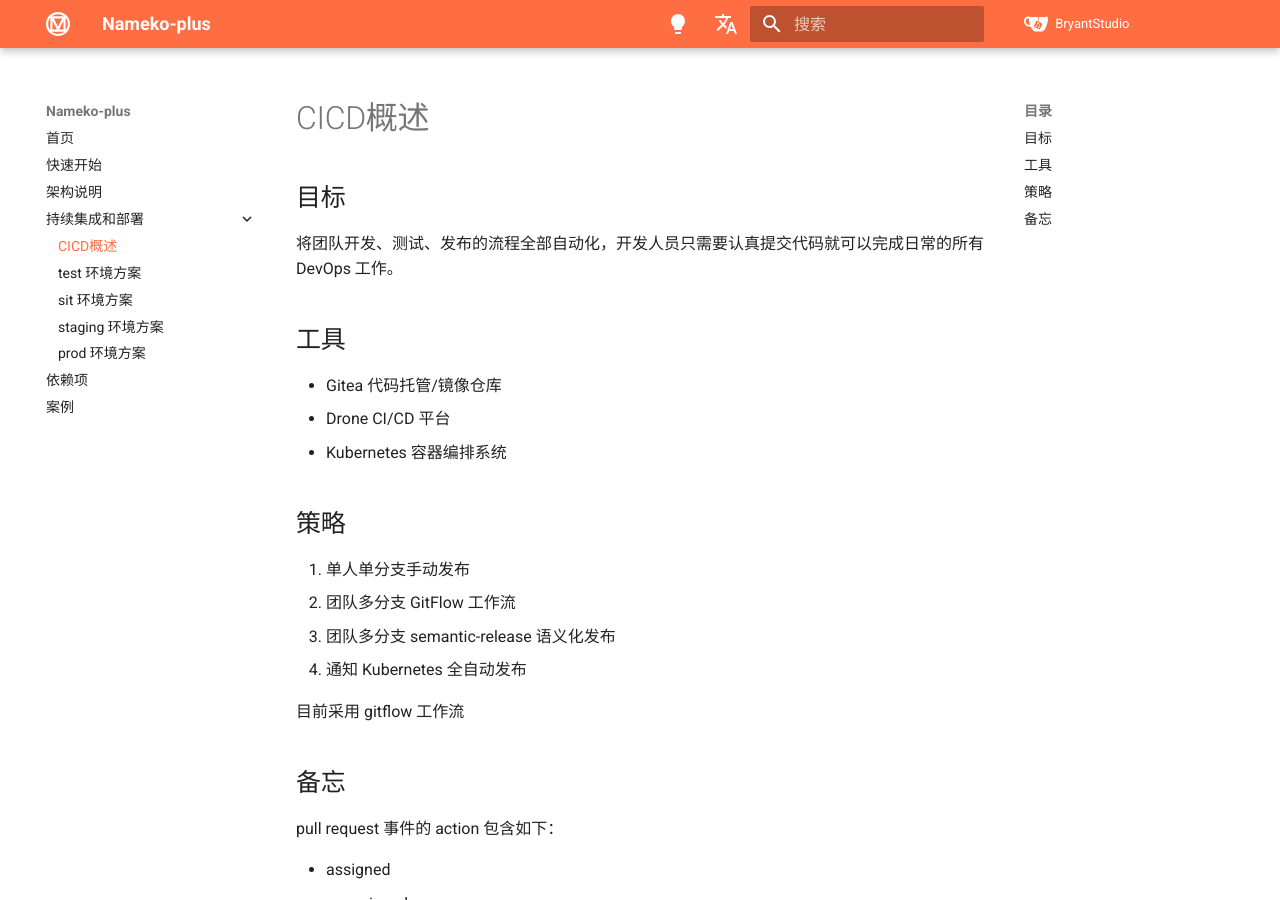
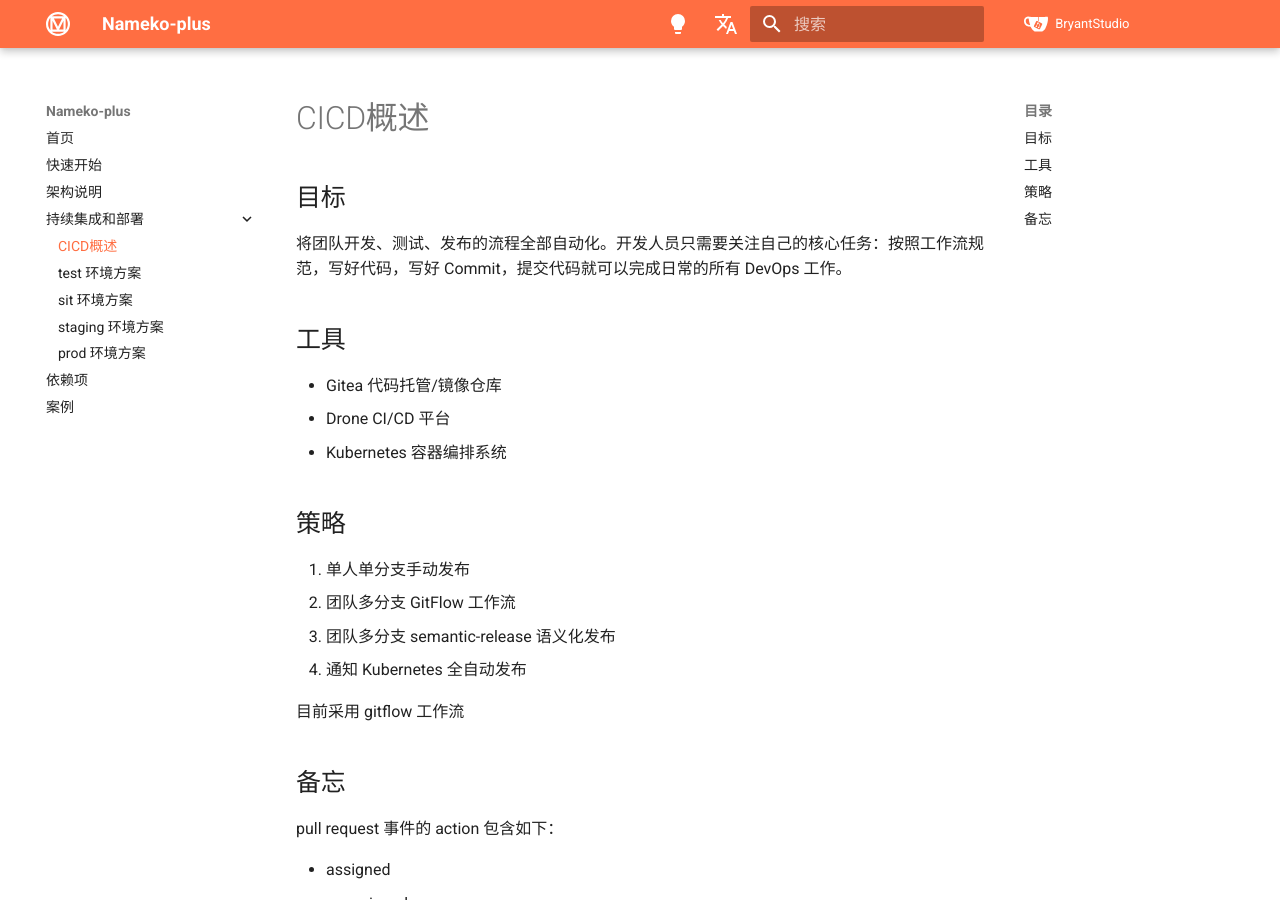
Before and after one commit to Bryanthelol/nameko-plus-doc, an MkDocs documentation site: the page built from docs/CICD概述.md, in a window 1280 px wide and 900 px high. Built offline with MkDocs 1.6.1 and Material for MkDocs 9.7.7, drawn with Linux system fonts in a browser that asks for light colours.

Commit message:
update doc

```diff
--- a/docs/CICD概述.md
+++ b/docs/CICD概述.md
@@ -7,7 +7,7 @@ hide:
 
 ## 目标
 
-将团队开发、测试、发布的流程全部自动化，开发人员只需要认真提交代码就可以完成日常的所有 DevOps 工作。
+将团队开发、测试、发布的流程全部自动化。开发人员只需要关注自己的核心任务：按照工作流规范，写好代码，写好 Commit，提交代码就可以完成日常的所有 DevOps 工作。
 
 ## 工具
 
```
Also changed, not shown: docs/test 环境方案.md (+9 -8 lines).
